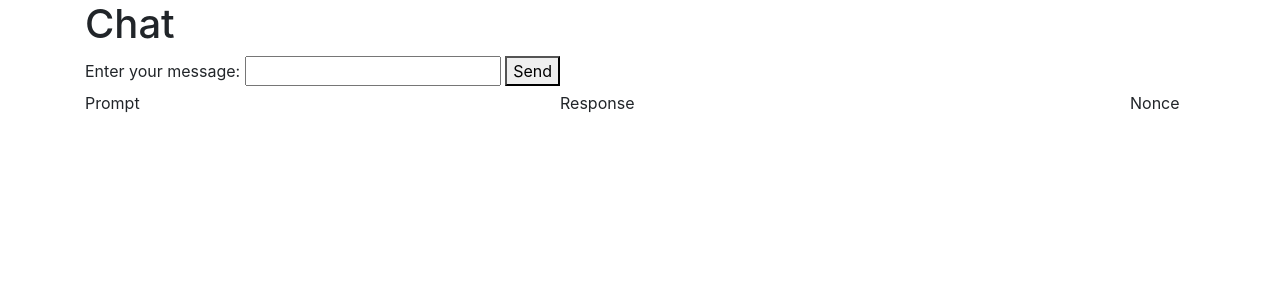
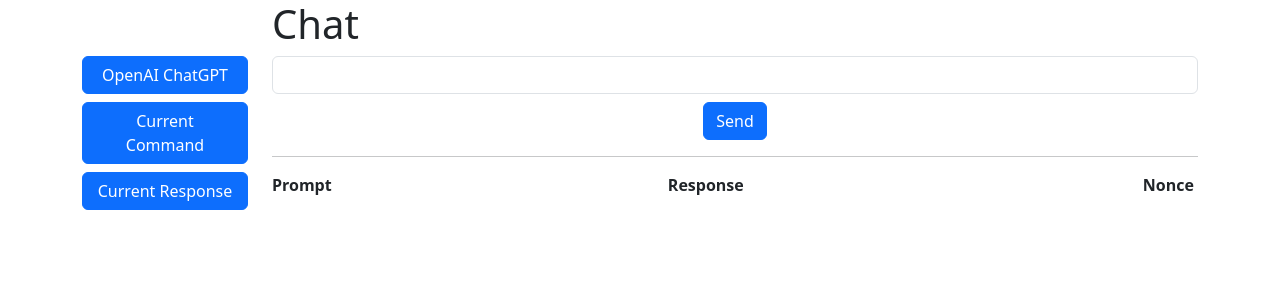
Before and after one commit to Eloque/GPConnect, a Django app: page /chatapi/ in a window 1280 px wide. Shown: the top 300 px of the page. Run offline with Django 4.2, Linux system fonts and the light colour scheme; data that the repository does not hold is empty; some libraries are stand-ins or nearby versions.

Commit message:
Changes to root page Changed to Bootstrap 5 Added buttons and layout to chat.html

```diff
--- a/API/apichat/views.py
+++ b/API/apichat/views.py
@@ -1,10 +1,11 @@
 from django.http import JsonResponse, HttpResponse
-from django.shortcuts import render, get_object_or_404
+from django.shortcuts import render
 from django.views.decorators.csrf import csrf_exempt
 import json
 import time
 
 from apichat.models import ChatMessage
+
 
 def chat(request):
     if request.method == 'POST':
@@ -27,7 +28,7 @@ def chat(request):
     return render(request, 'apichat/chat.html', {'prompt': prompt, 'chats': chats})
 
 
-# This is the command that is about to be send to ChatPlug
+# This is the command that is about to be sent to ChatPlug
 @csrf_exempt
 def command(request):
 
--- a/API/templates/apichat/chat.html
+++ b/API/templates/apichat/chat.html
@@ -2,27 +2,66 @@
 
 {% block content %}
 <div class="container">
+
+    <div class="row">
+        <div class="col-2">
+        </div>
+
+        <div class="col-10">
             <h1>Chat</h1>
+        </div>
+
+    </div>
+
+    <div class="row">
+        <div class="col-2">
+            <div class="d-grid gap-2">
+                <a href="https://chat.openai.com/" target="_blank" class="btn btn-primary">OpenAI ChatGPT</a>
+                <a href="{% url 'chatapi:command' %}" target="_blank" class="btn btn-primary">Current Command</a>
+                <a href="{% url 'chatapi:response' %}" target="_blank" class="btn btn-primary">Current Response</a>
+            </div>
+        </div>
+
+        <div class="col-10">
+
+
             <form method="post">
+
                 {% csrf_token %}
-		<label for="prompt">Enter your message:</label>
-		<input type="text" id="prompt" name="prompt" value="{{ prompt }}" required>
-		<button type="submit">Send</button>
+
+                <div class="d-grid gap-2">
+                    <div class="form-outline w-100">
+                        <input type="text" id="prompt" name="prompt" class="form-control" />
+                    </div>
+
+                    <div class="d-flex justify-content-center">
+                        <button type="submit" class="btn btn-primary">Send</button>
+                    </div>
+                </div>
             </form>
 
+            <hr class="hr" />
+
             <div class="row">
-        <div class="col-5">Prompt</div>
-        <div class="col-6">Response</div>
-        <div class="col-1">Nonce</div>
+                <div class="col-5"><b>Prompt</b></div>
+                <div class="col-6"><b>Response</b></div>
+                <div class="col-1"><b>Nonce</b></div>
             </div>
 
             {% for chat in chats %}
+            <hr class="hr" />
+
                 <div class="row">
-        <div class="col-5">{{ chat.prompt }}</div>
-        <div class="col-6">{{ chat.response }}</div>
-        <div class="col-1">{{ chat.nonce }}</div>
+
+                    <div class="col-5"><p class="small">{{ chat.prompt }}</p></div>
+                    <div class="col-6"><p class="small">{{ chat.response }}</p></div>
+                    <div class="col-1"><p class="small">{{ chat.nonce }}</p></div>
+
                 </div>
+
             {% endfor %}
+        </div>
+    </div>
 
 </div>
 
--- a/API/templates/base.html
+++ b/API/templates/base.html
@@ -3,8 +3,8 @@
 <head>
     <meta charset="UTF-8">
     <meta name="viewport" content="width=device-width, initial-scale=1.0">
-    <link rel="stylesheet" href="https://maxcdn.bootstrapcdn.com/bootstrap/4.0.0/css/bootstrap.min.css" integrity="sha384-Gn5384xqQ1aoWXA+058RXPxPg6fy4IWvTNh0E263XmFcJlSAwiGgFAW/dAiS6JXm" crossorigin="anonymous">
-    <script src="https://kit.fontawesome.com/3764ddc03c.js" crossorigin="anonymous"></script>
+    <link href="https://cdn.jsdelivr.net/npm/bootstrap@5.3.0-alpha3/dist/css/bootstrap.min.css" rel="stylesheet" integrity="sha384-KK94CHFLLe+nY2dmCWGMq91rCGa5gtU4mk92HdvYe+M/SXH301p5ILy+dN9+nJOZ" crossorigin="anonymous">
+    <script src="https://cdn.jsdelivr.net/npm/bootstrap@5.3.0-alpha3/dist/js/bootstrap.bundle.min.js" integrity="sha384-ENjdO4Dr2bkBIFxQpeoTz1HIcje39Wm4jDKdf19U8gI4ddQ3GYNS7NTKfAdVQSZe" crossorigin="anonymous"></script>
     <title>{% block title %}{% endblock %}</title>
 </head>
 <body>
```
Lines whose indentation alone changed are shown as unchanged.
